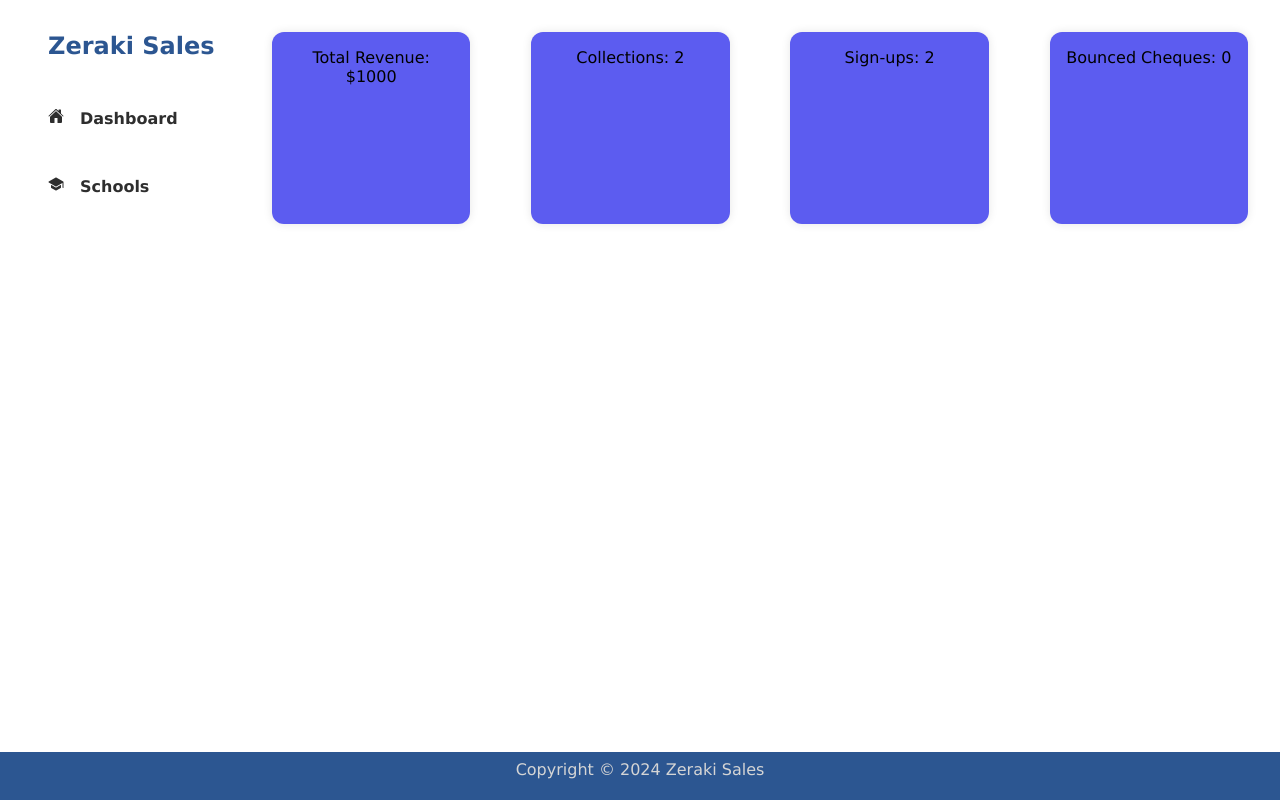
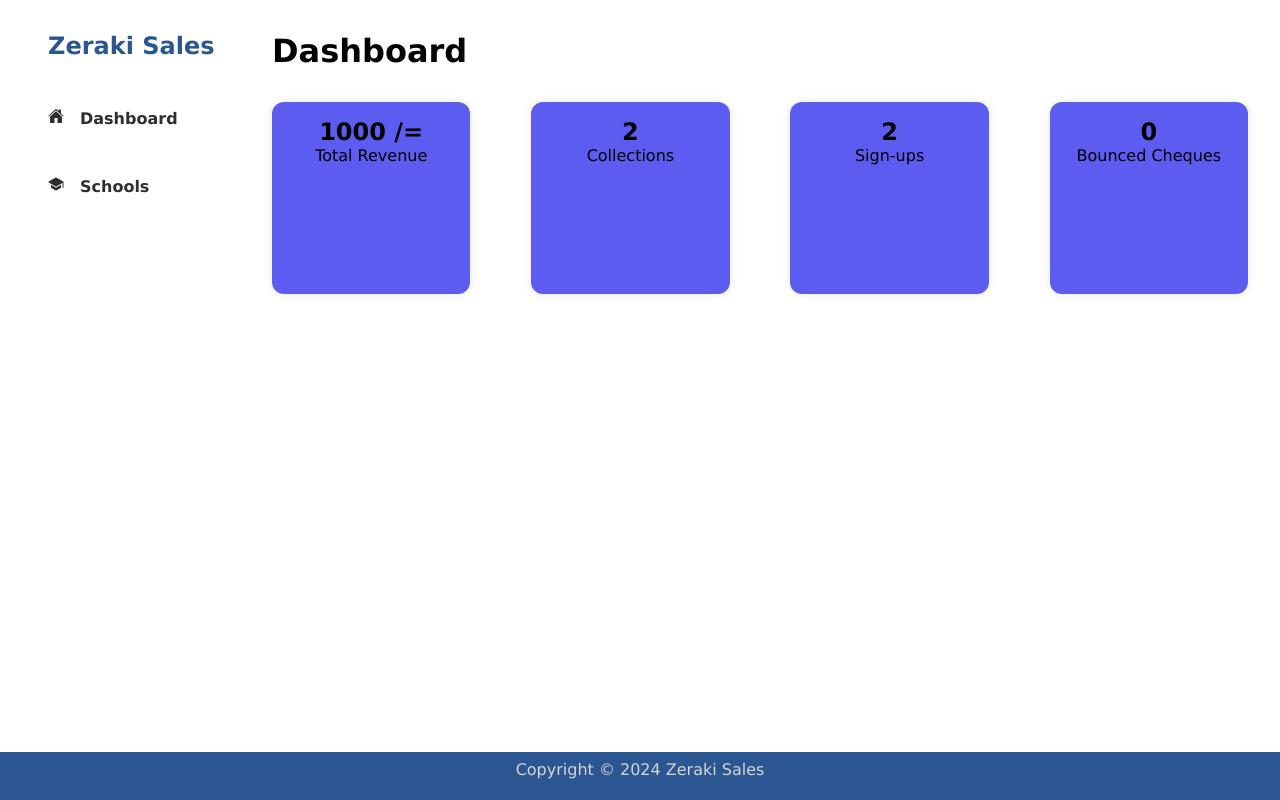
Before and after one commit to fakhrifuad/zeraki_test_sales_dashboard, a React (Create React App) app: page / in a window 1280 px wide. Built offline with nearby package versions, Linux system fonts and the light colour scheme; data requests are answered from the project's data file.

Commit message:
refactor: change appearance of the dashboard cards

```diff
--- a/src/components/Dashboard.jsx
+++ b/src/components/Dashboard.jsx
@@ -40,11 +40,12 @@ const Dashboard = () => {
     <div className="dashboard">
       <Sidebar />
       <div className="dashboard_container">
+        <h1>Dashboard</h1>
         <div className="dashboard_cards">
-          <div className="card">Total Revenue: ${totalRevenue}</div>
-          <div className="card">Collections: {totalCollections}</div>
-          <div className="card">Sign-ups: {totalSignUps}</div>
-          <div className="card">Bounced Cheques: {bouncedCheques}</div>
+          <div className="card"><h2>{totalRevenue} /= </h2><span>Total Revenue</span></div>
+          <div className="card"><h2>{totalCollections}</h2><span>Collections</span></div>
+          <div className="card"><h2>{totalSignUps}</h2><span>Sign-ups</span></div>
+          <div className="card"><h2>{bouncedCheques}</h2><span>Bounced Cheques</span> </div>
         </div>
       </div>
       <Footer />
```
